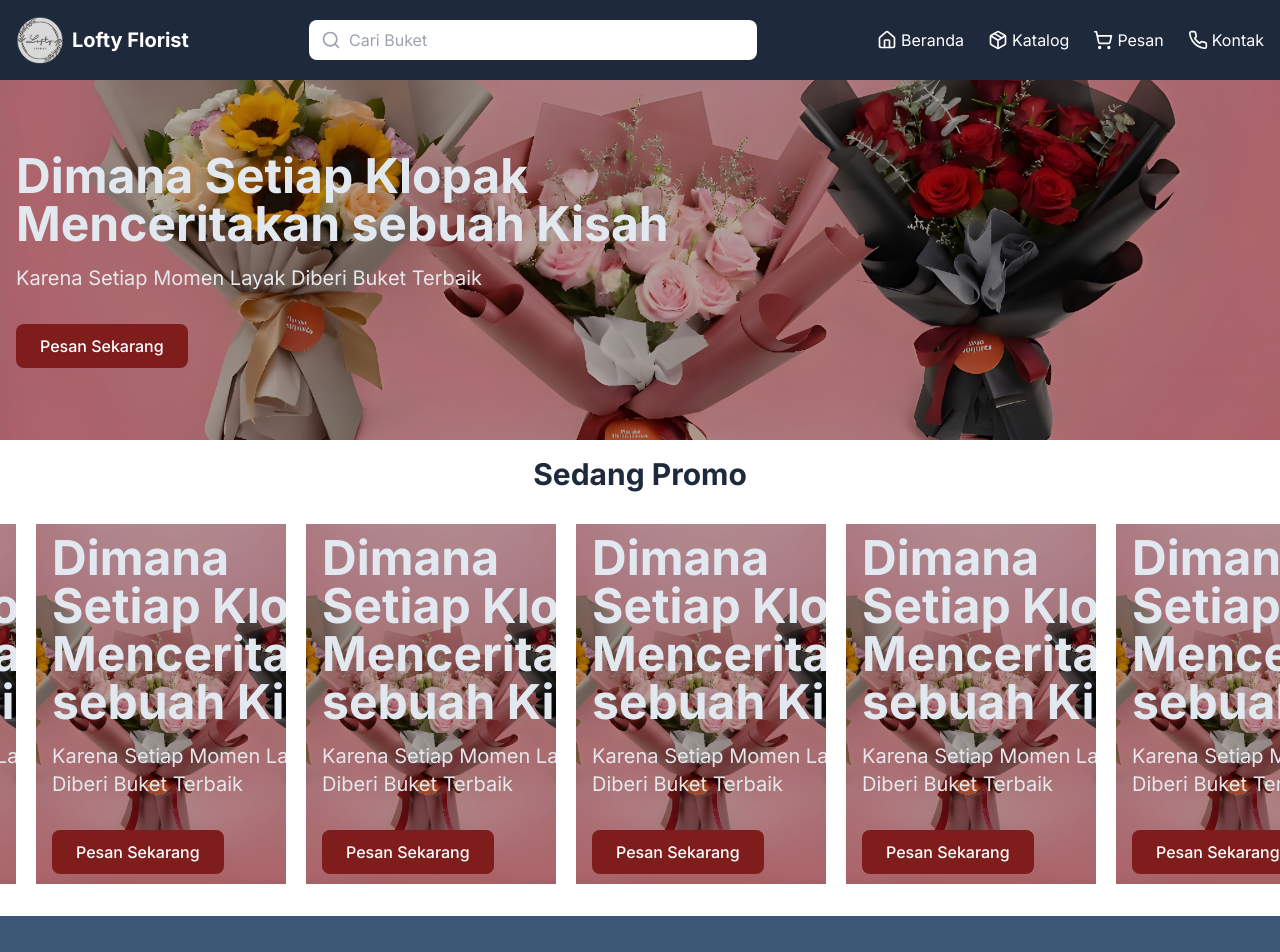
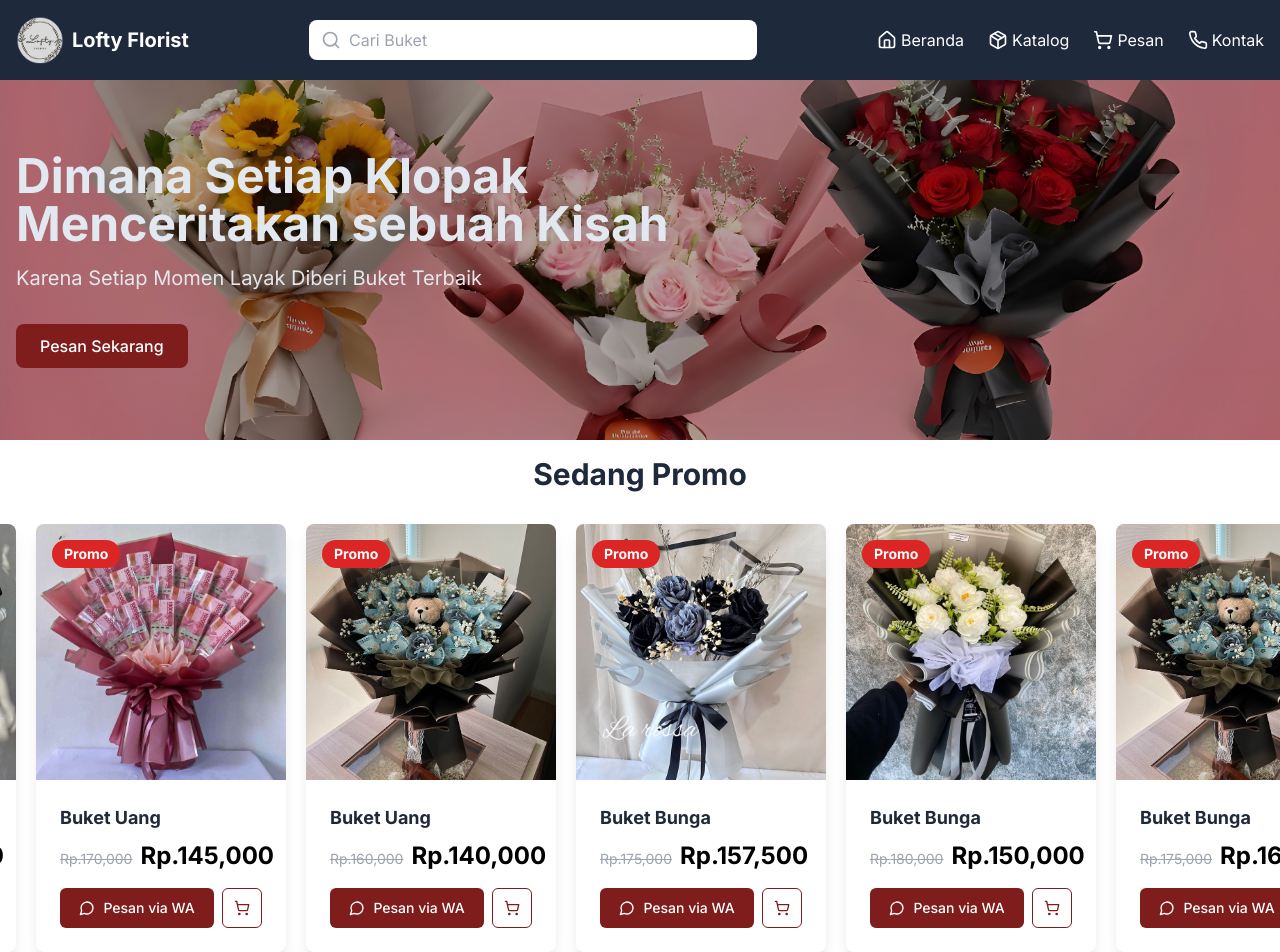
Before and after one commit to Rio-Prayoga/repoooo, a Next.js app: page / in a window 1280 px wide. Shown: the top 952 px of the page. Built offline with nearby package versions, Linux system fonts and the light colour scheme.

Commit message:
Update ProductCard.tsx

```diff
--- a/components/ProductCard.tsx
+++ b/components/ProductCard.tsx
@@ -1,40 +1,94 @@
+'use client';
+
 import { Button } from '@/components/ui/button';
-import Link from 'next/link';
+import { ShoppingCart, MessageCircle } from 'lucide-react';
+import { useCart } from '@/context/CartContext';
+import { useRef, useState } from 'react';
+import { useNotification } from '@/components/context/NotificationContext';
 
-export default function Hero() {
+interface Product {
+  id: number;
+  name: string;
+  price: number;
+  originalPrice?: number;
+  image: string;
+  category: string;
+}
+
+interface ProductCardProps {
+  product: Product;
+}
+
+export default function ProductCard({ product }: ProductCardProps) {
+  const { addToCart } = useCart();
+  const { showNotification } = useNotification(); // ✅ Tambah ini
+  const [flyImages, setFlyImages] = useState<{ id: number; from: DOMRect; to: DOMRect; image: string }[]>([]);
+  const imageRef = useRef<HTMLImageElement>(null);
+
+  const handleWhatsAppOrder = () => {
+    const message = `Halo admin Lofty Florist! 🌸\n\nSaya tertarik dengan produk *${product.name}* seharga *Rp.${product.price.toLocaleString()}*. Apakah buket ini masih tersedia?\n\nKalau tersedia, saya ingin tahu detail pengirimannya. Terima kasih! 🙏😊`;
+    const whatsappUrl = `https://wa.me/6208987169353?text=${encodeURIComponent(message)}`;
+    window.open(whatsappUrl, '_blank');
+  };
+
+  const handleAddToCart = () => {
+    const cartIconElement = document.getElementById('cart-icon');
+    if (imageRef.current && cartIconElement) {
+      const from = imageRef.current.getBoundingClientRect();
+      const to = cartIconElement.getBoundingClientRect();
+      setFlyImages((prev) => [...prev, { id: Date.now(), from, to, image: product.image }]);
+    }
+
+    addToCart(product);
+    showNotification('Produk telah ditambahkan ke keranjang!');
+  };
+
   return (
-    <div className="relative h-[45vh] overflow-hidden">
-      {/* Background Image */}
-      <div
-        className="absolute inset-0 bg-cover bg-center"
-        style={{
-          backgroundImage: 'url("/img/banner.jpg")'
-        }}
-      />
+    <div className="bg-white rounded-lg shadow-lg overflow-hidden hover:shadow-xl transition-all duration-300 transform hover:-translate-y-1 relative">
+      <div className="relative">
+        <img
+          ref={imageRef}
+          src={product.image}
+          alt={product.name}
+          className="w-full h-64 object-cover"
+        />
+        {product.originalPrice && (
+          <div className="absolute top-4 left-4 bg-[#DC2525] text-white px-3 py-1 rounded-full text-sm font-bold">
+            Promo
+          </div>
+        )}
+      </div>
 
-      {/* Overlay */}
-      <div className="absolute inset-0 bg-black bg-opacity-30" />
+      <div className="p-6">
+        <h3 className="text-sm sm:text-lg font-bold text-gray-800 mb-2">{product.name}</h3>
 
-      {/* Content */}
-      <div className="relative z-10 container mx-auto px-4 h-full flex items-center">
-        <div className="max-w-2xl text-[#E2E8F0]">
-          <h1 className="text-3xl md:text-5xl font-bold mb-4 leading-tight">
-            Dimana Setiap Klopak
-            <br />
-            <span className="text-[#E2E8F0]">Menceritakan sebuah Kisah</span>
-          </h1>
-          <p className="text-base md:text-xl mb-8 text-gray-200">
-            Karena Setiap Momen Layak Diberi Buket Terbaik
-          </p>
+        <div className="mb-4">
+          {product.originalPrice && (
+            <span className="text-gray-400 line-through text-xs sm:text-sm mr-2">
+              Rp.{product.originalPrice.toLocaleString()}
+            </span>
+          )}
+          <span className="text-lg sm:text-2xl font-bold text-[#000000]">
+            Rp.{product.price.toLocaleString()}
+          </span>
+        </div>
 
-          <Link href="/catalog">
-            <Button
-              size="lg"
-              className="bg-[#7F1D1D] hover:bg-[#511D43] text-white px-6 py-2 text-base rounded-lg transition-colors"
-            >
-              Pesan Sekarang
-            </Button>
-          </Link>
+        <div className="flex space-x-2">
+          <Button
+            onClick={handleWhatsAppOrder}
+            className="flex-1 text-xs px-2 py-1 sm:text-sm sm:px-4 sm:py-2 bg-[#7F1D1D] hover:bg-[#511D43] text-white transition-colors flex items-center justify-center gap-2"
+          >
+            <MessageCircle className="w-4 h-4" />
+            Pesan via WA
+          </Button>
+          <Button
+            variant="outline"
+            size="icon"
+            onClick={handleAddToCart}
+            className="border-[#7F1D1D] text-[#7F1D1D] hover:bg-[#511D43] hover:text-white transition-colors"
+          >
+            <ShoppingCart className="w-4 h-4" />
+          </Button>
         </div>
       </div>
     </div>
```
